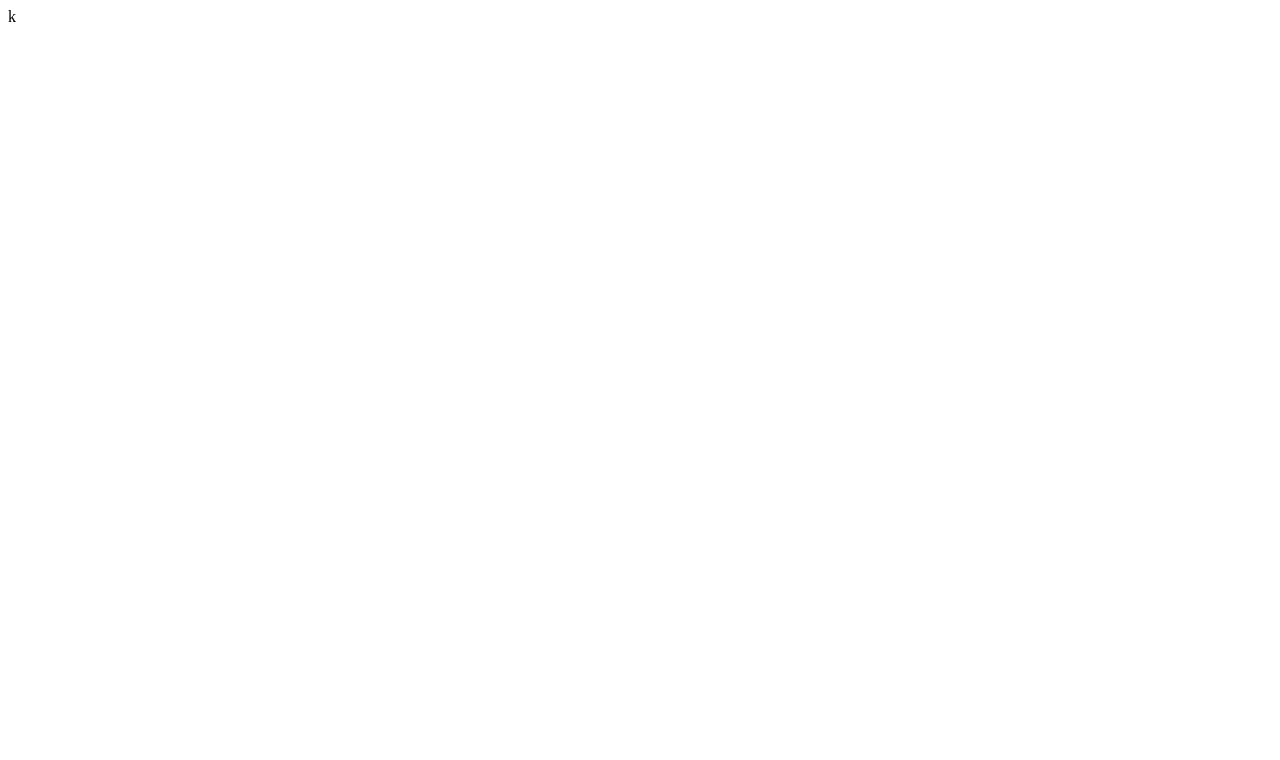
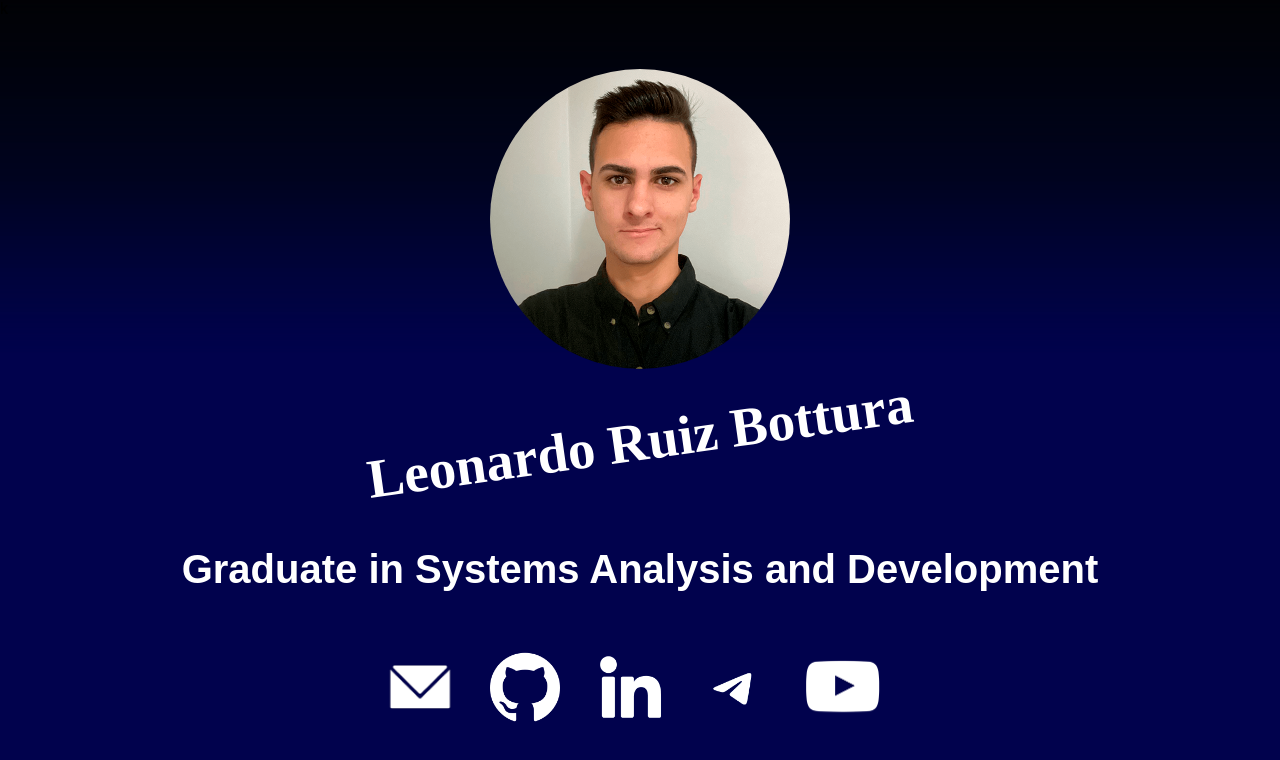
Before and after one commit to LeonardoRuizB/2023_Portifolio_Leonardo_Bottura_ADS, a React (Vite) app: page / in a window 1280 px wide. Shown: the top 760 px of the page. Built offline with nearby package versions, Linux system fonts and the light colour scheme.

Commit message:
feat: created container-top

```diff
--- a/src/App.jsx
+++ b/src/App.jsx
@@ -1,10 +1,11 @@
 import React from 'react';
+import ContainerTop from './Components/Top/Container-top';
 
 function App() {
 
   return (
     <>
-
+      <ContainerTop />
     </>
   )
 }
--- /dev/null
+++ b/src/Components/Top/Container-top.jsx
@@ -0,0 +1,41 @@
+import React from "react";
+import "../../index.css";
+
+import imageLeo from "../../assets/images/Leonardo-Bottura.png";
+import imageEmail from "../../assets/logos/email-logo.png";
+import imageGithub from "../../assets/logos/github-logo.png";
+import imageLinkedin from "../../assets/logos/linkedin-logo.png";
+import imageTelegram from "../../assets/logos/telegram-logo.png";
+import imageYoutube from "../../assets/logos/youtube-logo.png";
+import Typewriter from "./TextWriter";
+
+export default function ContainerTop() {
+    return (
+        <>
+            <div className="container-top">
+                <img src={imageLeo} alt="Leonardo Ruiz Bottura"/>
+                <h1 className="name">Leonardo Ruiz Bottura</h1>
+            </div>
+
+            <h2 id="text-typewriter"><Typewriter/></h2>
+
+            <div className="logos-social">
+                <a href="mailto:leobottura17@gmail.com">
+                    <img src={imageEmail} alt="Email Leonardo Bottura"/>
+                </a>
+                <a href="https://github.com/LeonardoRuizB" target="_blank">
+                    <img src={imageGithub} alt="GitHub Leonardo Bottura"/>
+                </a>
+                <a href="https://www.linkedin.com/in/leonardobottura/" target="_blank">
+                    <img src={imageLinkedin} alt="Linkedin Leonardo Bottura"/>
+                </a>
+                <a href="https://t.me/Leonardo_Ruiz156" target="_blank">
+                    <img src={imageTelegram} alt="Telegram Leonardo Bottura"/>
+                </a>
+                <a href="https://www.youtube.com/@leonardoruizbottura" target="_blank">
+                    <img src={imageYoutube} alt="Youtube Leonardo Bottura"/>
+                </a>
+            </div>
+        </>
+    );
+}
--- /dev/null
+++ b/src/Components/Top/TextWriter.jsx
@@ -0,0 +1,49 @@
+import React, { useState, useEffect } from 'react';
+
+const Typewriter = () => {
+  const phrases = [
+    "Graduate in Systems Analysis and Development",
+    "Software Developer",
+    "Web Developer",
+  ];
+
+  const [currentPhraseIndex, setCurrentPhraseIndex] = useState(0);
+  const [currentText, setCurrentText] = useState('');
+  const [isTyping, setIsTyping] = useState(true);
+
+  useEffect(() => {
+    const phrase = phrases[currentPhraseIndex];
+    let currentIndex = 0;
+
+    const intervalId = setInterval(() => {
+      if (currentIndex <= phrase.length) {
+        setCurrentText(phrase.slice(0, currentIndex));
+        currentIndex++;
+      } else {
+        setIsTyping(false);
+        clearInterval(intervalId);
+
+        setTimeout(() => {
+          setIsTyping(true);
+          setCurrentText('');
+          setCurrentPhraseIndex((prevIndex) =>
+            prevIndex === phrases.length - 1 ? 0 : prevIndex + 1
+          );
+        }, 1500); // Tempo de pausa após a frase completa
+      }
+    }, 100); // Velocidade de digitação
+
+    return () => clearInterval(intervalId);
+  }, [currentPhraseIndex]);
+
+  return (
+    <div>
+      <h1>
+        {currentText}
+        {isTyping && <span className="blinking-cursor">|</span>}
+      </h1>
+    </div>
+  );
+};
+
+export default Typewriter;
--- a/src/index.css
+++ b/src/index.css
@@ -0,0 +1,75 @@
+body {
+  font-family: Arial, Helvetica, sans-serif;
+  justify-content: center;
+  align-items: center;
+
+  margin: 0;
+  padding: 0;
+  background-image: url('./assets/images/background.png');
+  background-size: cover;
+  background-repeat: no-repeat;
+  background-attachment: fixed;
+}
+
+.name {
+  font-family: 'Caveat';
+  transform: rotate(-8deg);
+  color: white;
+  font-size: 55px;
+}
+
+.container-top img {
+  border-radius: 50%;
+  width: 300px;
+  height: 300px;
+}
+
+.container-top {
+  margin-top: 4%;
+  text-align: center;
+}
+
+.logos-social img{
+
+  height: 70px;
+  padding: 10px;
+  border-radius: 15px;
+  margin-right: 15px;
+  text-shadow: black 1.1em;
+}
+
+.logos-social {
+  margin-top: 50px;
+  text-align: center;
+}
+
+#text-typewriter {
+  padding-top: 10px;
+  font-size: 20px;
+  color: white;
+  text-align: center;
+}
+
+.swiper {
+  margin-top: 10%;
+  width: 100%;
+  height: 100%;
+}
+
+.swiper-slide {
+  background-position: center;
+  background-size: cover;
+  width: 350px;
+}
+
+.swiper-slide img {
+  display: block;
+  width: 100%;
+  border-radius: 15px;
+}
+
+.text-carousel {
+  color: #fff;
+  text-align: center;
+  padding: 10px;
+}
```
